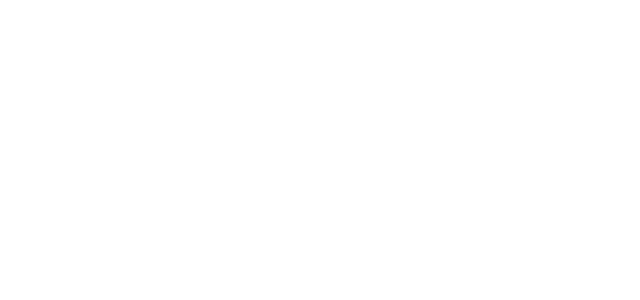
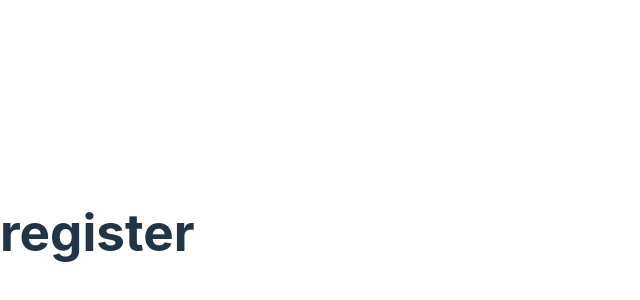
Before and after one commit to Jwilv/web-boss, a React (Vite) app: page /register in a window 1280 px wide. Before the commit this address had no page. Shown: the part 168-468 px from the top of the page, without its empty margins (0-640 px from the left). Built offline with nearby package versions, Linux system fonts and the light colour scheme.

Commit message:
register route

```diff
--- a/src/pages/Register.tsx
+++ b/src/pages/Register.tsx
@@ -2,7 +2,7 @@
 const Register = () => {
   return (
     <div>
-
+      <h1>register</h1>
     </div>
   )
 }
--- a/src/routes/routes.ts
+++ b/src/routes/routes.ts
@@ -13,6 +13,10 @@
         name:'home',
         component: lazy( ()=> import('../pages/HomePage') ),
     },
-
+    {
+        path:'/register',
+        name:'register',
+        component: lazy( ()=> import('../pages/Register') )
+    }
 
 ]
```
